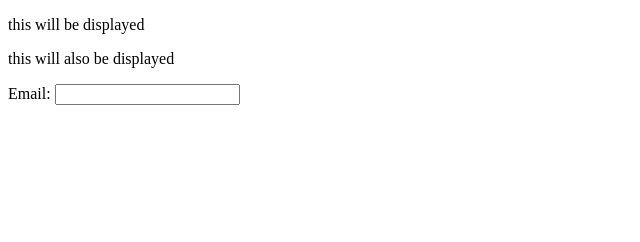
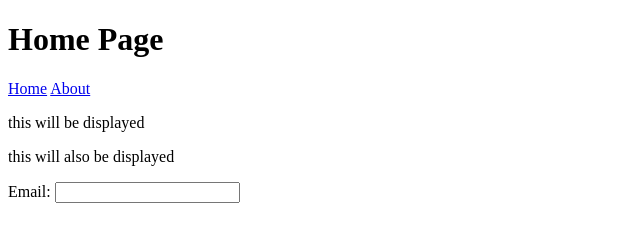
Before and after one commit to rizwanbhatti/gitTest, a plain HTML site: page index.html in a window 1280 px wide. Shown: the whole page, without its empty margins (0-640 px from the left). Drawn offline with Linux system fonts and the light colour scheme.

Commit message:
about file add

```diff
--- a/index.html
+++ b/index.html
@@ -7,6 +7,13 @@
 </head>
 <body>
 
+
+
+    <h1>Home Page</h1>
+
+
+    <a href="index.html">Home</a>
+    <a href="about.html">About</a>
     <p title="abc">this will be displayed</p>
 
     <!-- <p>this will not be displayed</p> -->
```
Also changed, not shown: about.html (added, +16 -0 lines).
